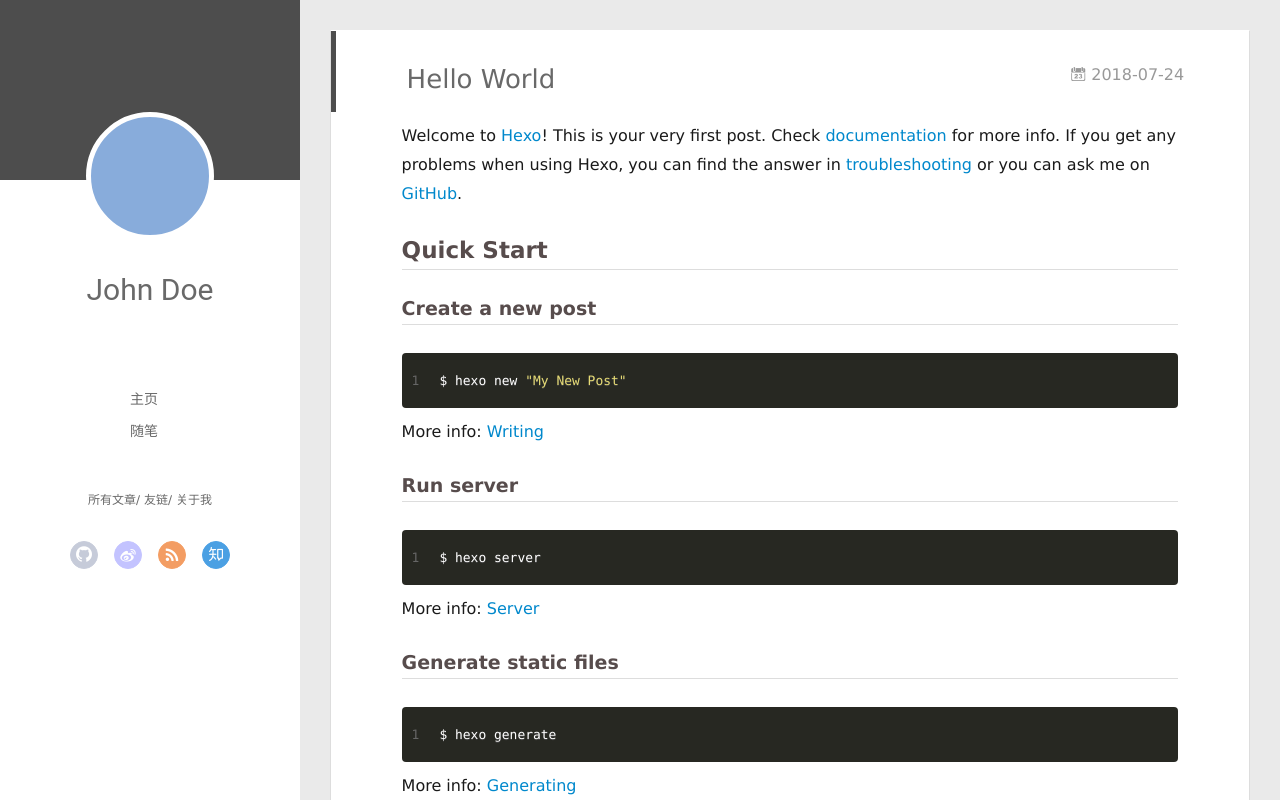
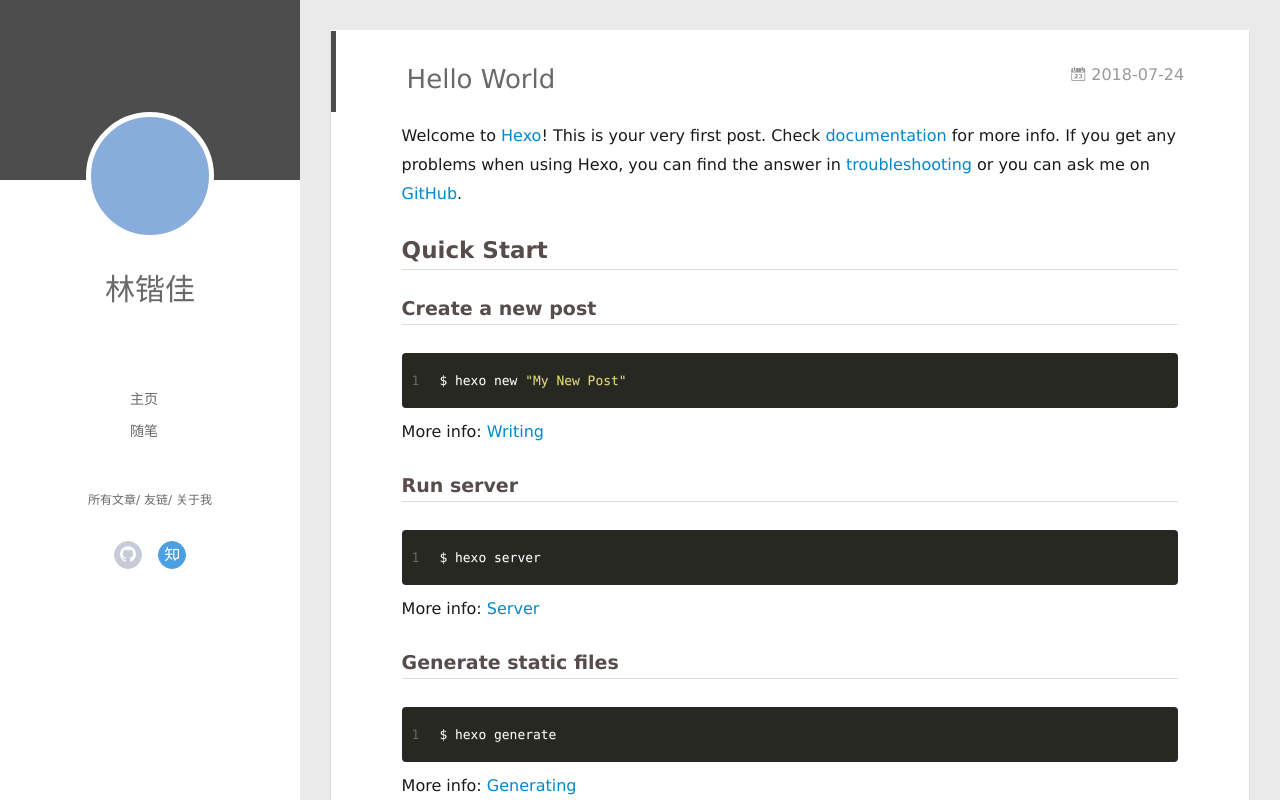
Before and after one commit to kjBlog/kjBlog.github.io, a plain HTML site: page index.html in a window 1280 px wide. Drawn offline with Linux system fonts and the light colour scheme; no server answers.

Commit message:
Site updated: 2018-07-24 09:55:08

```diff
--- a/index.html
+++ b/index.html
@@ -46,7 +46,7 @@
 			<img src="" class="js-avatar">
 		</a>
 		<hgroup>
-		  <h1 class="header-author"><a href="/">John Doe</a></h1>
+		  <h1 class="header-author"><a href="/">林锴佳</a></h1>
 		</hgroup>
 
 
@@ -77,13 +77,10 @@
 		<nav class="header-nav">
 			<div class="social">
 
-					<a class="github" target="_blank" href="#" title="github"><i class="icon-github"></i></a>
+					<a class="github" target="_blank" href="https://github.com/kjBlog/kjBlog.github.io" title="github"><i class="icon-github"></i></a>
 
-					<a class="weibo" target="_blank" href="#" title="weibo"><i class="icon-weibo"></i></a>
 
-					<a class="rss" target="_blank" href="#" title="rss"><i class="icon-rss"></i></a>
-
-					<a class="zhihu" target="_blank" href="#" title="zhihu"><i class="icon-zhihu"></i></a>
+					<a class="zhihu" target="_blank" href="https://www.zhihu.com/people/kj-l-5/activities" title="zhihu"><i class="icon-zhihu"></i></a>
 
 			</div>
 		</nav>
```
